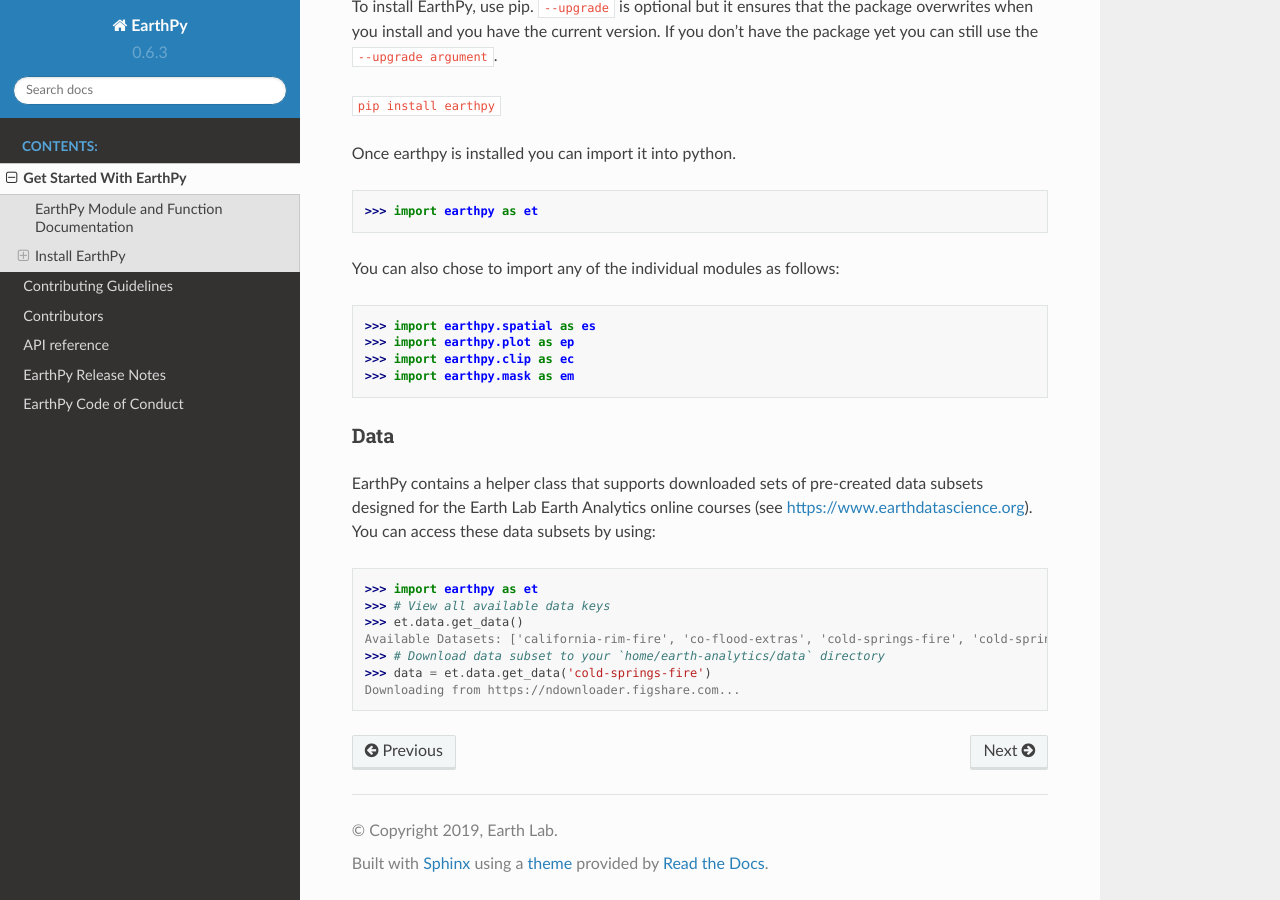
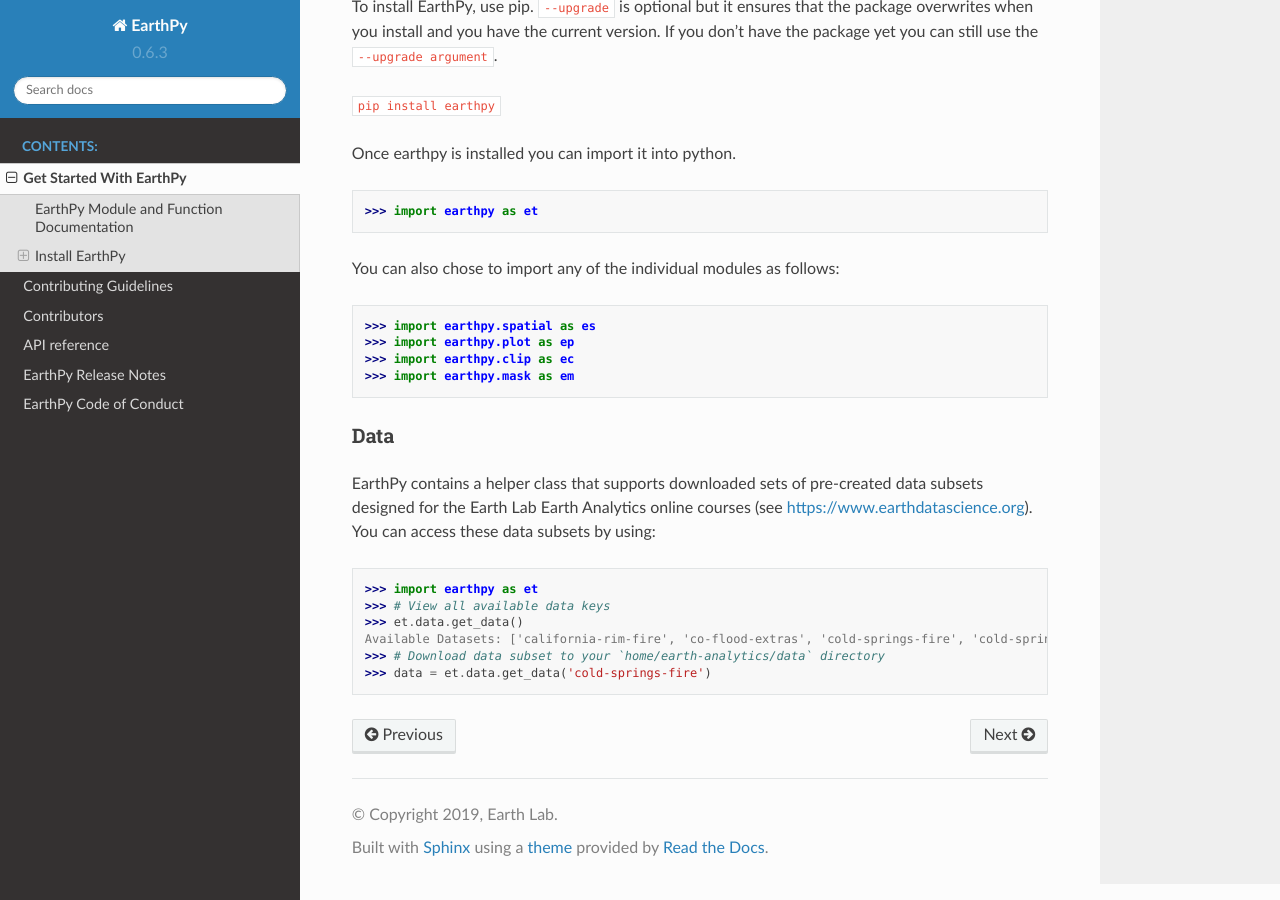
Before and after one commit to earthlab/earthpy, a Sphinx documentation site: the page built from docs/get-started.rst, in a window 1280 px wide and 900 px high, scrolled down 688 px. Built offline with Sphinx 7.4.7 and the Read the Docs theme 2.0.0, drawn with Linux system fonts in a browser that asks for light colours; pages that are not in the unit, such as notebooks, are missing from menus.

Commit message:
minor doc fix

```diff
--- a/docs/get-started.rst
+++ b/docs/get-started.rst
@@ -58,4 +58,3 @@
     Available Datasets: ['california-rim-fire', 'co-flood-extras', 'cold-springs-fire', 'cold-springs-modis-h5', 'colorado-flood', 'cs-test-landsat', 'cs-test-naip', 'ndvi-automation', 'spatial-vector-lidar']
     >>> # Download data subset to your `home/earth-analytics/data` directory
     >>> data = et.data.get_data('cold-springs-fire')
-    Downloading from https://ndownloader.figshare.com...
```
